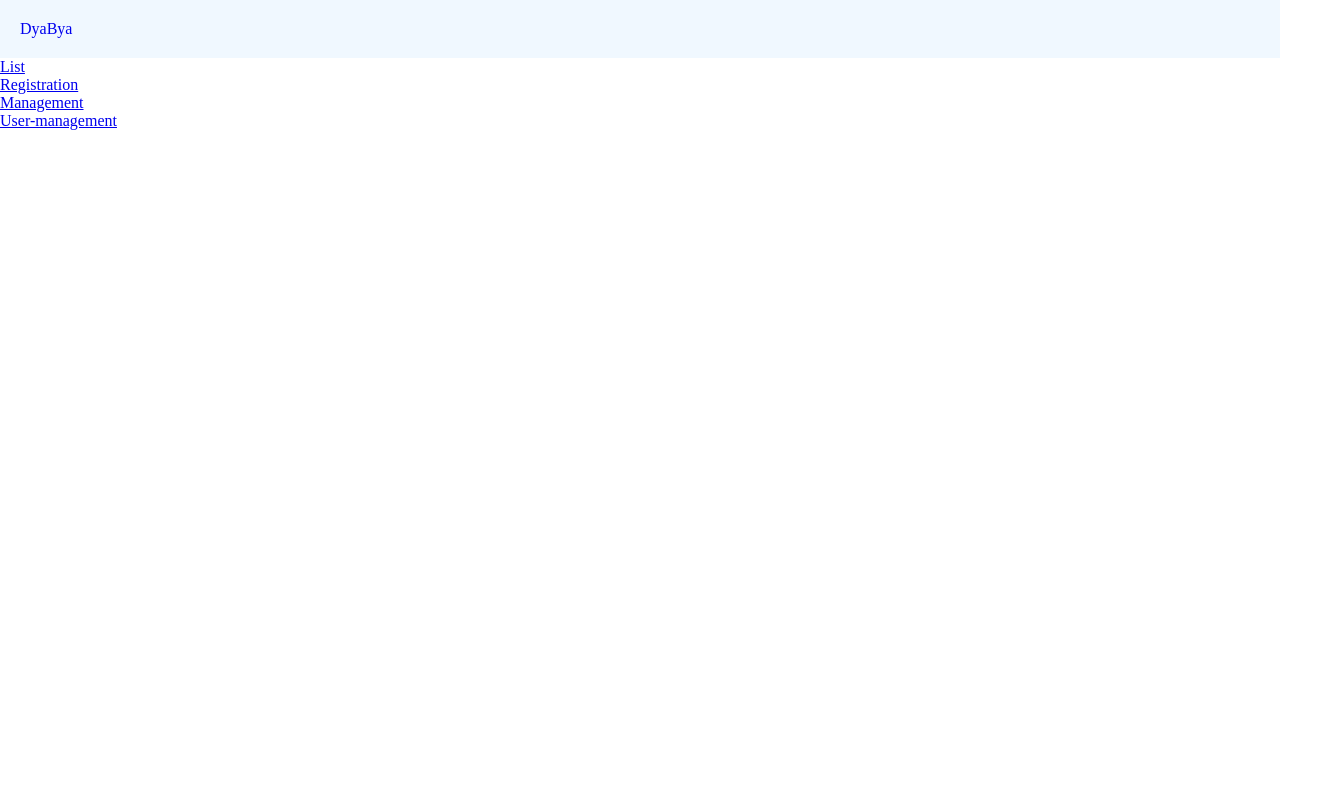
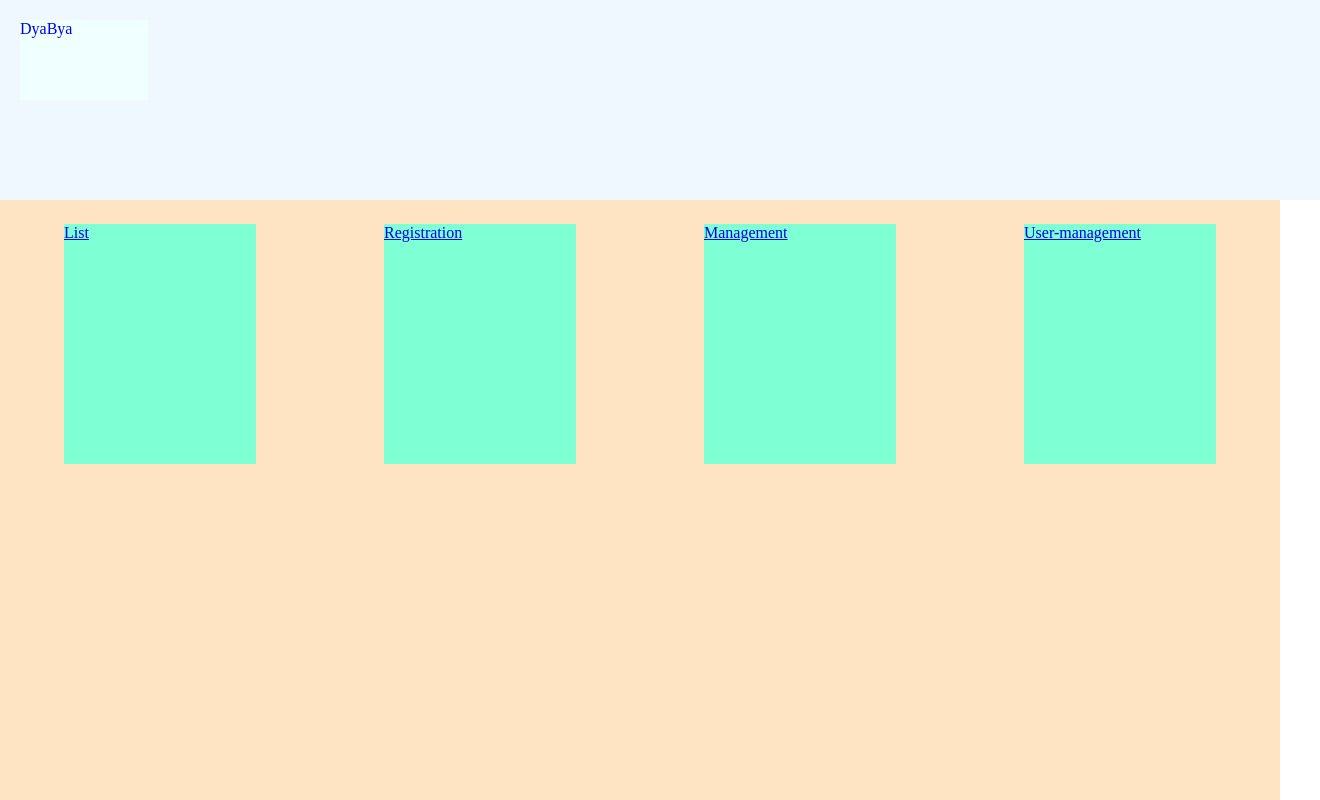
Before and after one commit to seunghee1108/Next-Practice, a Next.js app in the folder next-project/: page / in a window 1280 px wide. Shown: the whole page, 1320 px wide, since content can reach past the window. Built offline with nearby package versions, Linux system fonts and the light colour scheme.

Commit message:
css 수정

```diff
--- a/next-project/app/globals.css
+++ b/next-project/app/globals.css
@@ -3,13 +3,45 @@ body{
   padding: 0;
   background-color: white;
 }
-
+.root{
+  width: 100vw;
+  height: 100vh;
+  display: flex;
+  flex-wrap: wrap;
+}
 .navbar{
   background-color: aliceblue;
   padding: 20px;
+  width: 100vw;
+  height: 20vh;
+  position: absolute;
 }
 
 .navbar a {
   margin-right: 50px;
   text-decoration: none;
 }
+
+.bangg{
+  width: 100vw;
+  height: 80vh;
+  margin-top: 20vh;
+  background-color: bisque;
+  display: flex;
+}
+.home{
+  width: 10vw;
+  height: 10vh;
+  background-color: azure;
+}
+.box{
+  width: 30vw;
+  height: 30vh;
+  margin: 5vw;
+  background-color: aquamarine;
+
+}
+
+.list{
+  font-size: 4rem;
+}
```
